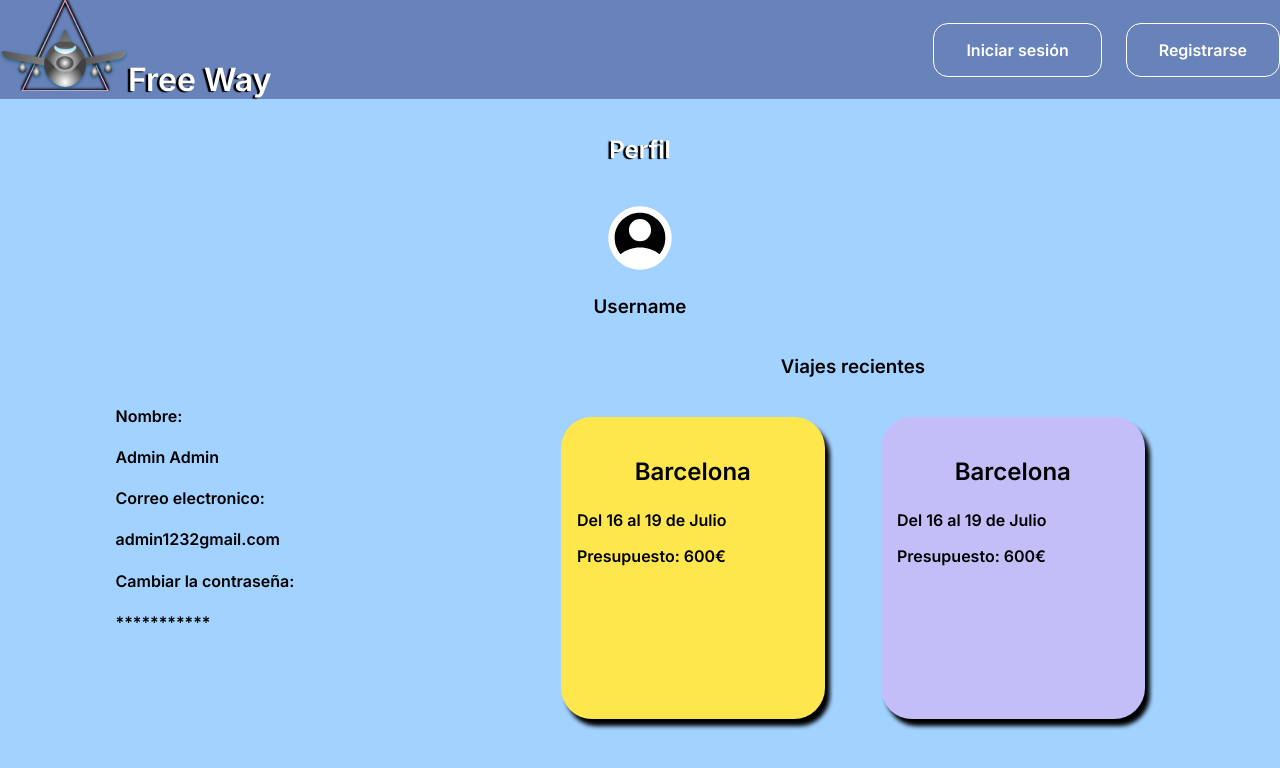
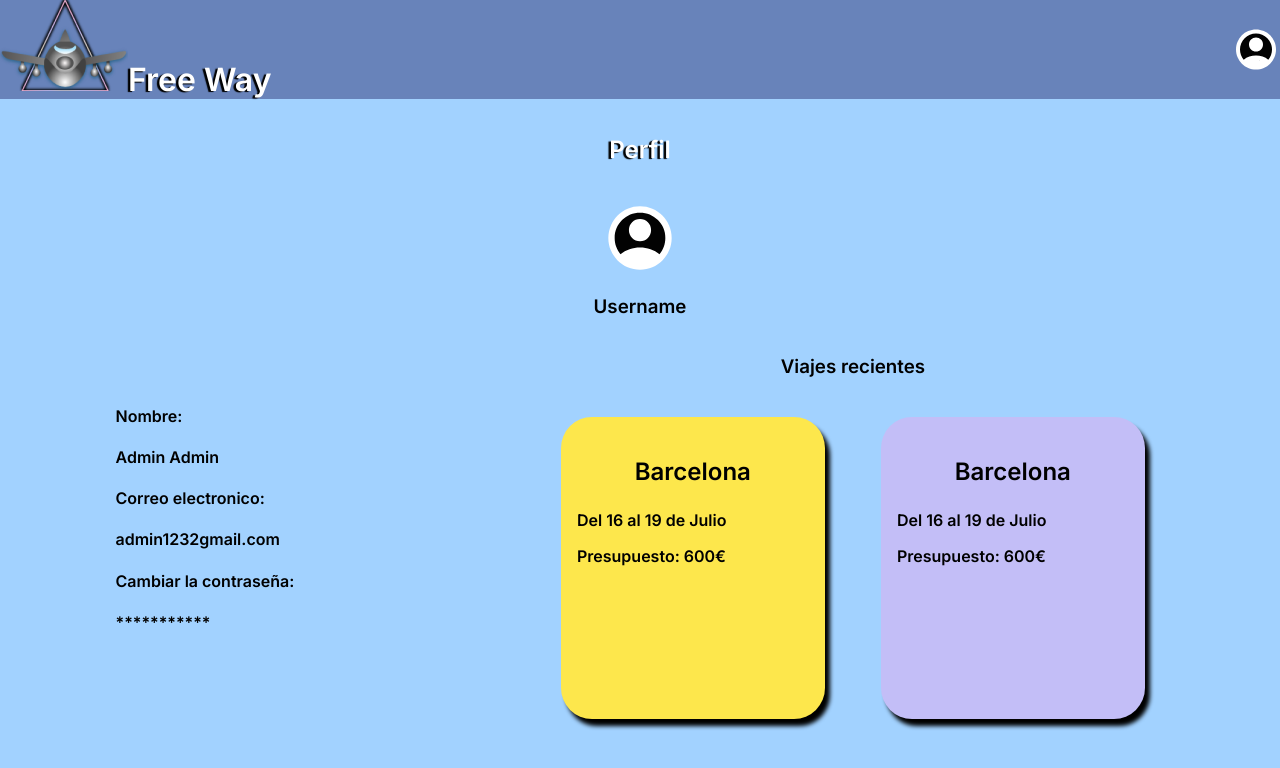
Before and after one commit to PlanificacionViaje/PlanificacioFrontEnd, a Vue app: page / in a window 1280 px wide. Shown: the top 768 px of the page. Built offline with nearby package versions, Linux system fonts and the light colour scheme.

Commit message:
data app

```diff
--- a/src/App.vue
+++ b/src/App.vue
@@ -9,7 +9,7 @@ import LoginAndRegisterModal from "@/Components/LoginAndRegister/LoginAndRegiste
 export default {
   data() {
     return {
-      userData: "",
+      userData: {},
     };
   },
   methods: {
@@ -25,7 +25,10 @@ export default {
     <div class=""></div>
   </header>
   <main>
-    <Header @loginCorrect="(userData) => loginCorrect(userData)" />
+    <Header
+      :userData="userData"
+      @loginCorrect="(userData) => loginCorrect(userData)"
+    />
     <!-- <AxiosPlayground /> -->
     <Profile />
   </main>
--- a/src/Components/Header.vue
+++ b/src/Components/Header.vue
@@ -4,13 +4,17 @@ import LoginAndRegisterModal from "@/components/LoginAndRegister/LoginAndRegiste
 
 <script>
 export default {
-  name: "Header",
+  props: {
+    userData: Object,
+  },
   data() {
     return {
       isOnline: false,
       loginActive: true,
       displayLoginRegisterModal: false,
-      userData: false,
+      // userData: false,
+      //Mirar abajo!!
+      // Object.keys(obj).length === 0;
     };
   },
   methods: {
@@ -22,7 +26,6 @@ export default {
       this.loginActive = true;
     },
     loginCorrect(userData) {
-      this.userData = userData;
       this.displayLoginRegisterModal = false;
       this.$emit("loginCorrect", userData);
     },
```
